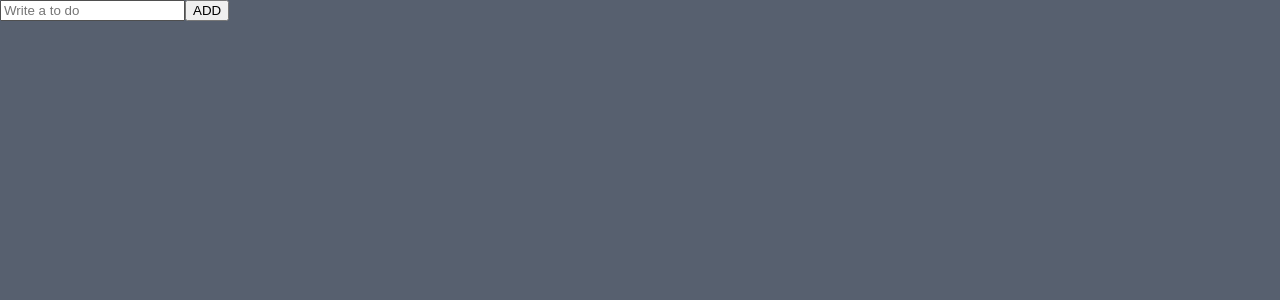
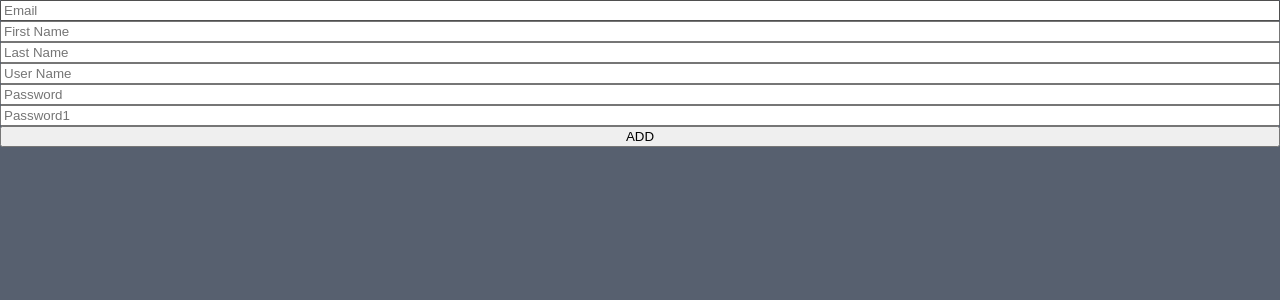
Before and after one commit to jjeongsu/react-masterclass, a React (Create React App) app: page / in a window 1280 px wide. Shown: the top 300 px of the page. Built offline with nearby package versions, Linux system fonts and the light colour scheme.

Commit message:
ADD Form Validation

```diff
--- a/package.json
+++ b/package.json
@@ -16,6 +16,7 @@
     "react-apexcharts": "^1.4.0",
     "react-dom": "^18.2.0",
     "react-helmet": "^6.1.0",
+    "react-hook-form": "^7.43.1",
     "react-query": "^3.39.2",
     "react-router-dom": "6.4",
     "react-scripts": "5.0.1",
--- a/src/Todo.tsx
+++ b/src/Todo.tsx
@@ -1,27 +1,101 @@
 import { useState } from "react";
+import {useForm} from 'react-hook-form';
+
+// function TodoList(){
+
+//   const [Value], setValue] = useState("");
+//   const [ValueError, setValueError] = useState("");
+//   const onChange = (e:React.FormEvent<HTMLInputElement>) => {
+//     const {currentTarget : {value}} = e ;
+//     setValue(value);
+//   }
+//   const onSubmit = (e:React.FormEvent<HTMLFormElement>) => {
+//     e.preventDefault();
+//     console.log(Todo);
+//     if(Todo.length < 10){
+//        return setTodoError("To do should be longer");
+//      }
+//   }
+//   return(
+//     <div>
+//     <form onSubmit={onSubmit}>
+//         <input
+//           onChange={onChange}
+//           placeholder="Write a to do " />
+//         <button>ADD</button>
+//          {todoError !== "" ? todoError : null}
+//       </form>
+//     </div>
+//   )
+// }
 
 function TodoList(){
+  const {register, watch, handleSubmit, formState} = useForm();
+  /*
+  register 함수 :
+  watch :form의 입력값이 변화를 볼수 잇음.
+  handleSubmit : validation 담당.
+  formState :
+    formState.errors : 에러 확인
+  */
+  const onValid =(data:any) => {
+    console.log(data);
+  }
+  const onInvalid =() => {
+  };
 
-  const [Todo, setTodo] = useState("");
-  const onChange = (e:React.FormEvent<HTMLInputElement>) => {
-    const {currentTarget : {value}} = e ;
-    setTodo(value);
-  }
-  const onSubmit = (e:React.FormEvent<HTMLFormElement>) => {
-    e.preventDefault();
-    console.log(Todo);
-  }
+  console.log(formState.errors);//error 확인
+  console.log(watch());
   return(
     <div>
-    <form onSubmit={onSubmit}>
-        <input
-          onChange={onChange}
-          placeholder="Write a to do " />
+      <form
+      style={{display: "flex", flexDirection: "column"}}
+      onSubmit={handleSubmit(onValid, onInvalid)}>
+        <input type="text"
+          {...register("email",
+          {
+            required: true,
+            pattern: {
+              value:/^[A-Za-z0-9._%+-]+@naver.com$/,
+              message:"your email is not valid",
+            }
+          })}
+          placeholder= "Email" />
+        <span>
+        </span>
+        <input type="text"
+          {...register("firstName",
+          {required: true})}
+          placeholder= "First Name" />
+
+        <input type="text"
+          {...register("lastName",
+          {required: true})}
+          placeholder= "Last Name" />
+
+        <input type="text"
+          {...register("username",
+          {required: true, minLength: 10})}
+          placeholder= "User Name" />
+
+        <input type="text"
+          {...register("password",
+          {required: true,
+            minLength: {
+            value: 5,
+            message : "your password is too short"}})}
+          placeholder= "Password" />
+
+        <input type="text"
+          {...register("password1",
+          {required: "Password is required!", minLength: 5})}
+          placeholder= "Password1" />
+
         <button>ADD</button>
       </form>
     </div>
   )
 }
+
+
 export default TodoList;
-
-//뭐야 내 잔디 돌려줘요,!!gi
```
Also changed, not shown: Memo/usefulLib.md (+41 -0 lines), 1 other file (tests, documents, lock files or other folders).
